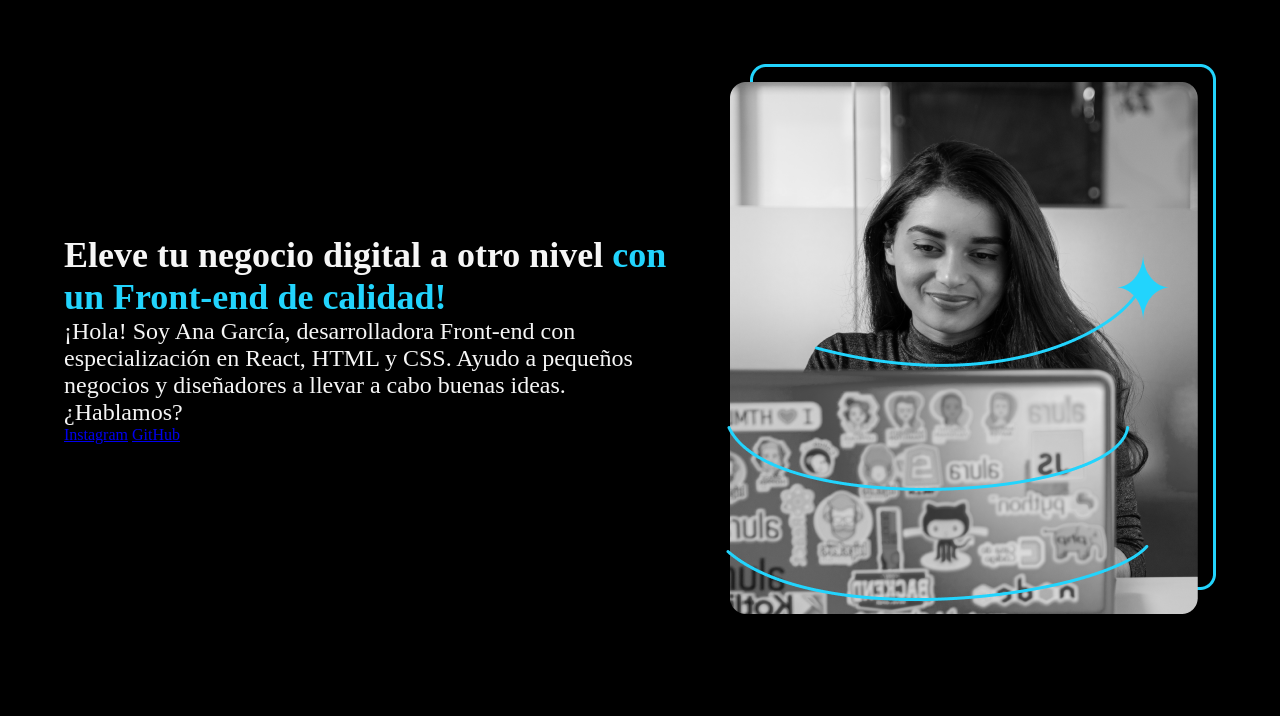
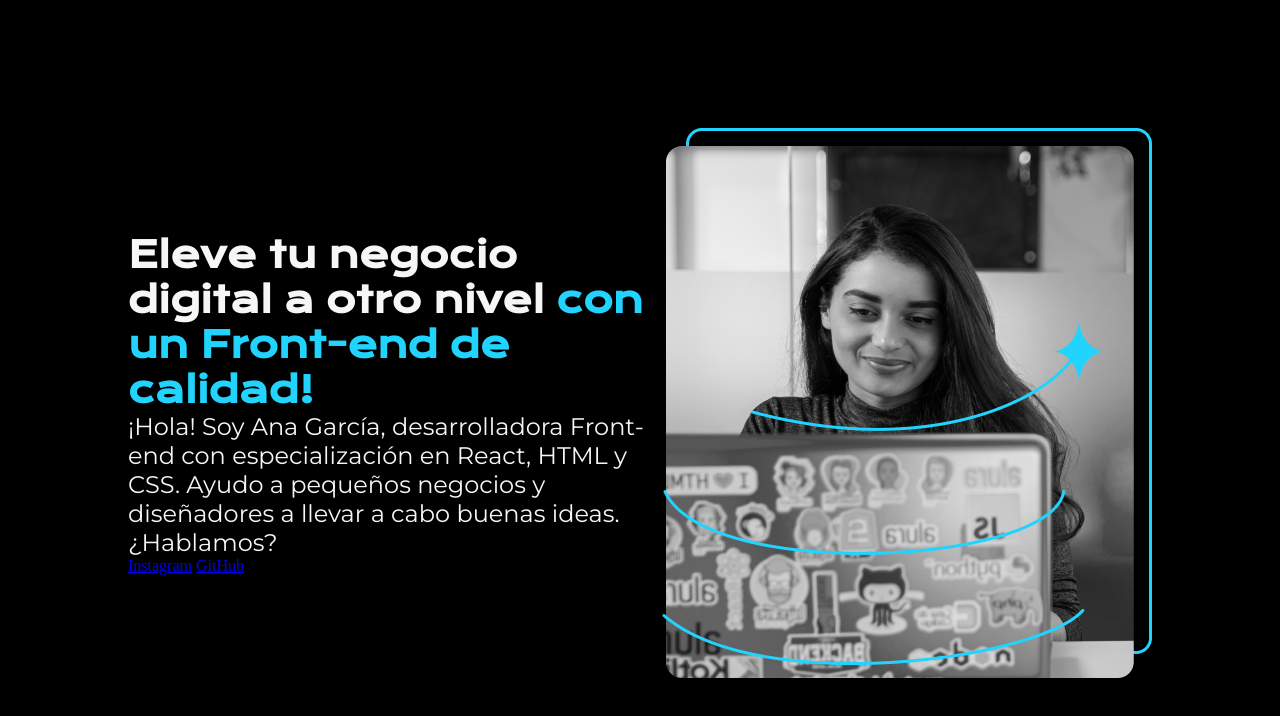
Before and after one commit to xaviac/HTML_y_CSS_Alura_01_al_04, a plain HTML site: page Portafolio/index.html in a window 1280 px wide. Drawn offline with nearby package versions, Linux system fonts and the light colour scheme.

Commit message:
Agregar fuentes de Google Fonts y ajustar márgenes en style.css para mejorar la presentación del contenido

```diff
--- a/Portafolio/style.css
+++ b/Portafolio/style.css
@@ -1,3 +1,5 @@
+@import url('https://fonts.googleapis.com/css2?family=Krona+One&family=Montserrat:ital,wght@0,100..900;1,100..900&display=swap');
+
 * {
     margin: 0;
     padding: 0;
@@ -18,7 +20,7 @@
 .presentacion {
     display: flex;
     align-items: center;
-    margin: 5%;
+    margin: 10%;
     justify-content: space-between;
 }
 
@@ -28,8 +30,10 @@
 
 .presentacion__contenido__titulo {
     font-size: 36px;
+    font-family: 'Krona One', sans-serif;
 }
 
 .presentacion__contenido__texto {
     font-size: 24px;
+    font-family: 'Montserrat', sans-serif;
 }
```
